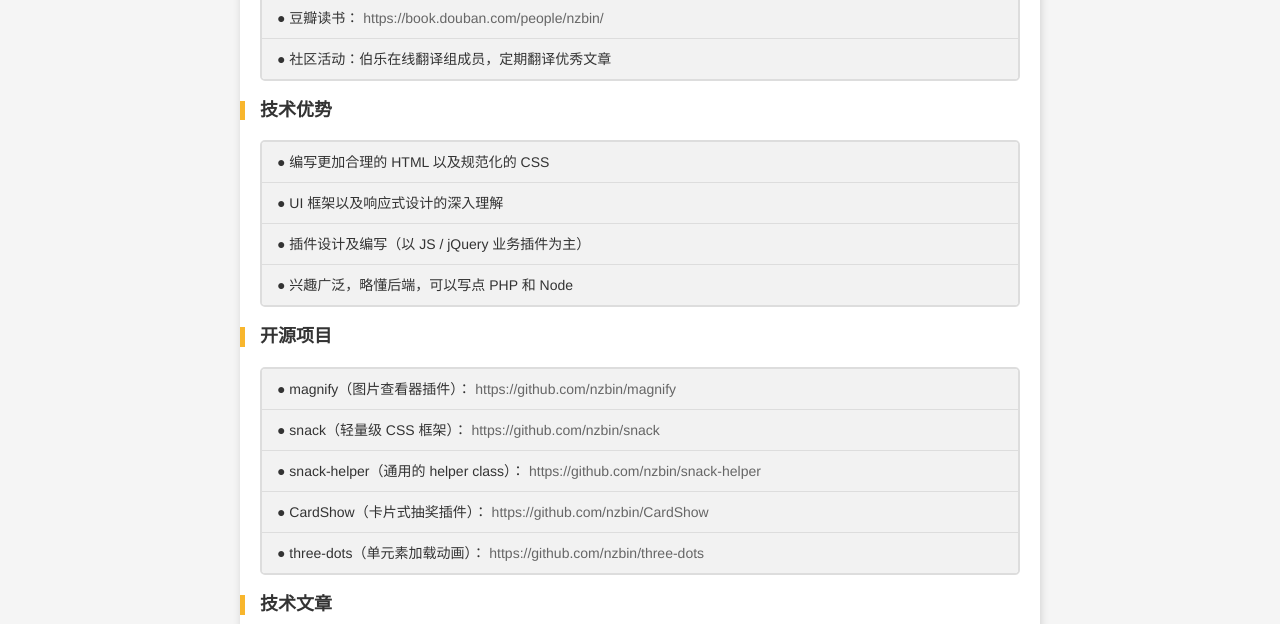
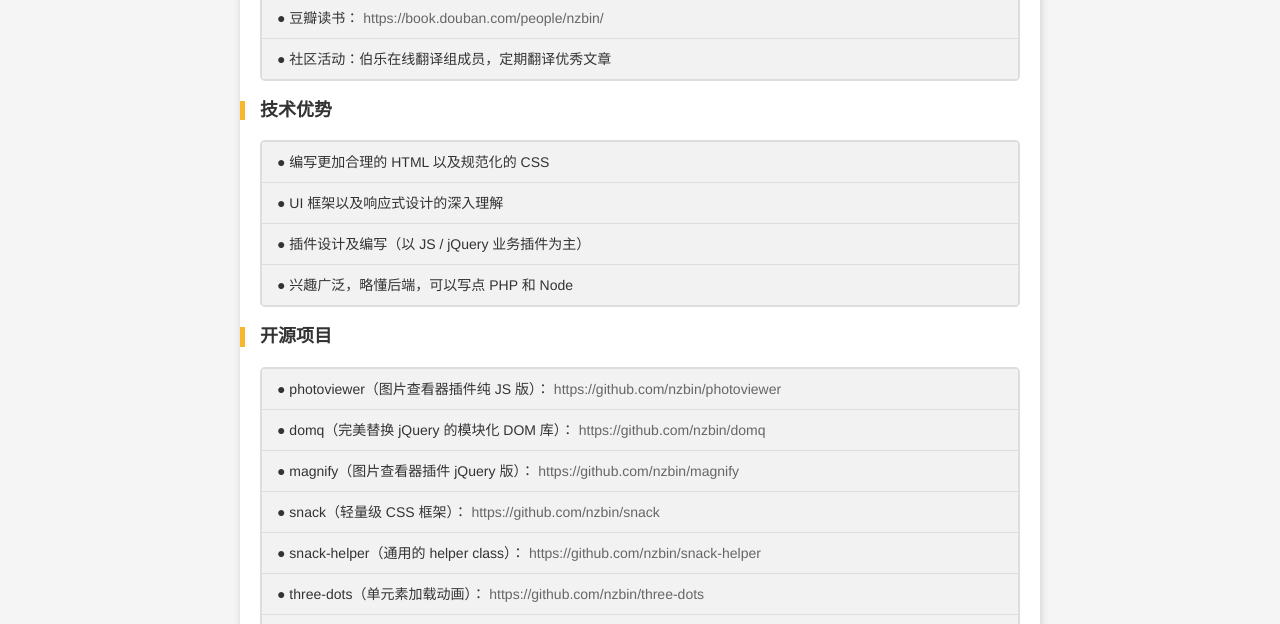
Before and after one commit to zqcccc/resume-boilerplate, a plain HTML site: page src/index.html in a window 1280 px wide. Shown: the part 323-947 px from the top of the page. Drawn offline with Linux system fonts and the light colour scheme.

Commit message:
update index

```diff
--- a/src/index.html
+++ b/src/index.html
@@ -67,7 +67,8 @@
     <p class="browserupgrade">You are using an <strong>outdated</strong> browser. Please <a href="http://browsehappy.com/">upgrade your browser</a> to improve your experience.</p>
   <![endif]-->
   <a href="https://github.com/nzbin/resume-boilerplate">
-    <img style="position: absolute; z-index: 5; top: 0; right: 0; border: 0;" src="http://s3.amazonaws.com/github/ribbons/forkme_right_red_aa0000.png" alt="Fork me on GitHub">
+    <img style="position: absolute; z-index: 5; top: 0; right: 0; border: 0;" src="http://s3.amazonaws.com/github/ribbons/forkme_right_red_aa0000.png"
+      alt="Fork me on GitHub">
   </a>
 
   <main class="page">
@@ -134,9 +135,17 @@
       <h1 class="f-s-18 f-w-900 m-b-20">开源项目</h1>
       <div class="boxes default m-b-20">
         <div class="box bg-gray-lightest">
-          ● magnify（图片查看器插件）：
-          <a href="https://github.com/nzbin/magnify" target="_blank">https://github.com/nzbin/magnify</a>
+          ● photoviewer（图片查看器插件纯 JS 版）：
+          <a href="https://github.com/nzbin/photoviewer" target="_blank">https://github.com/nzbin/photoviewer</a>
         </div>
+        <div class="box bg-gray-lightest">
+            ● domq（完美替换 jQuery 的模块化 DOM 库）：
+            <a href="https://github.com/nzbin/domq" target="_blank">https://github.com/nzbin/domq</a>
+          </div>
+        <div class="box bg-gray-lightest">
+            ● magnify（图片查看器插件 jQuery 版）：
+            <a href="https://github.com/nzbin/magnify" target="_blank">https://github.com/nzbin/magnify</a>
+          </div>
         <div class="box bg-gray-lightest">
           ● snack（轻量级 CSS 框架）：
           <a href="https://github.com/nzbin/snack" target="_blank">https://github.com/nzbin/snack</a>
@@ -146,12 +155,12 @@
           <a href="https://github.com/nzbin/snack-helper" target="_blank">https://github.com/nzbin/snack-helper</a>
         </div>
         <div class="box bg-gray-lightest">
+          ● three-dots（单元素加载动画）：
+          <a href="https://github.com/nzbin/three-dots" target="_blank">https://github.com/nzbin/three-dots</a>
+        </div>
+        <div class="box bg-gray-lightest">
           ● CardShow（卡片式抽奖插件）：
           <a href="https://github.com/nzbin/CardShow" target="_blank">https://github.com/nzbin/CardShow</a>
-        </div>
-        <div class="box bg-gray-lightest">
-          ● three-dots（单元素加载动画）：
-          <a href="https://github.com/nzbin/three-dots" target="_blank">https://github.com/nzbin/three-dots</a>
         </div>
       </div>
     </section>
@@ -191,8 +200,9 @@
     </section>
 
     <section>
-      <h1 class="f-s-18 f-w-900 m-b-20">工作经历 <a class="f-w-100" href="https://github.com/geekcompany/ResumeSample/blob/master/web.md" target="_blank">ResumeSample
-      </a></h1>
+      <h1 class="f-s-18 f-w-900 m-b-20">工作经历 <a class="f-w-100" href="https://github.com/geekcompany/ResumeSample/blob/master/web.md"
+          target="_blank">ResumeSample
+        </a></h1>
       <div class="boxes default m-b-20">
         <div class="box bg-gray-lightest">
           ● ABC 公司 （ 2015 年 5 月 ~ 至今 ）
```
